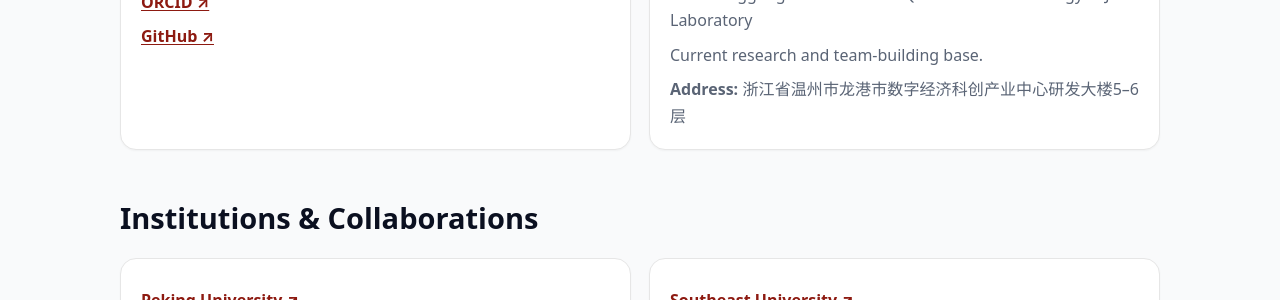
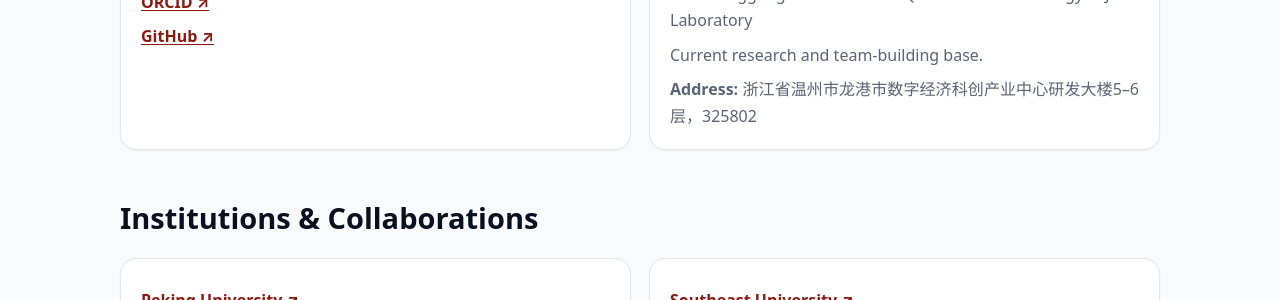
Before and after one commit to sunohao/sunohao.github.io, a Jekyll site: the page built from links/index.md, in a window 1280 px wide and 995 px high. Shown: the part 328-628 px from the top of the window. Built offline with Jekyll 4.4.1, drawn with Linux system fonts in a browser that asks for light colours.

Commit message:
Add postal code to affiliation address

```diff
--- a/links/index.md
+++ b/links/index.md
@@ -22,7 +22,7 @@ permalink: /links.html
     <p><strong>PKU–Longgang Joint Laboratory for Advanced Quantum Technology</strong></p>
     <p class="muted">PKU–Longgang Advanced Quantum Technology Joint Laboratory</p>
     <p class="muted">Current research and team-building base.</p>
-    <p class="muted"><strong>Address:</strong> 浙江省温州市龙港市数字经济科创产业中心研发大楼5–6层</p>
+    <p class="muted"><strong>Address:</strong> 浙江省温州市龙港市数字经济科创产业中心研发大楼5–6层，325802</p>
   </div>
 </div>
 
```
